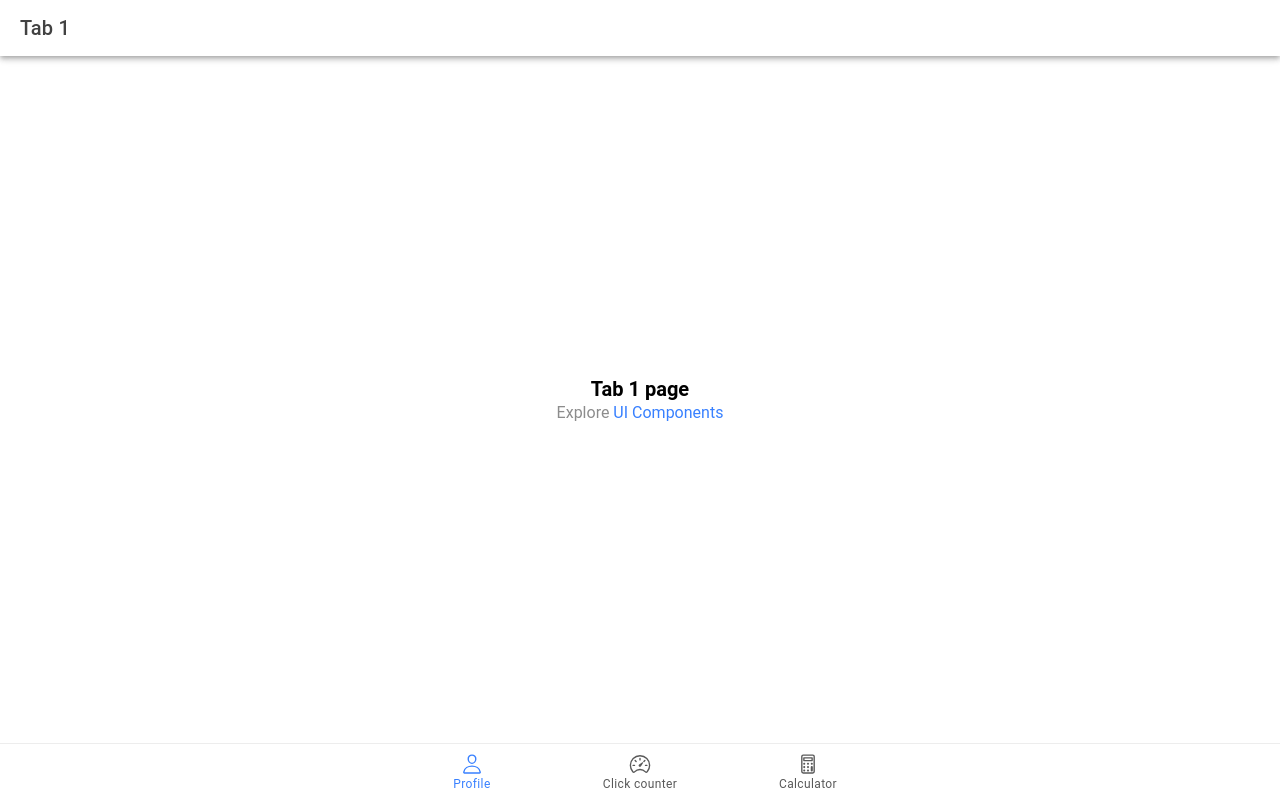
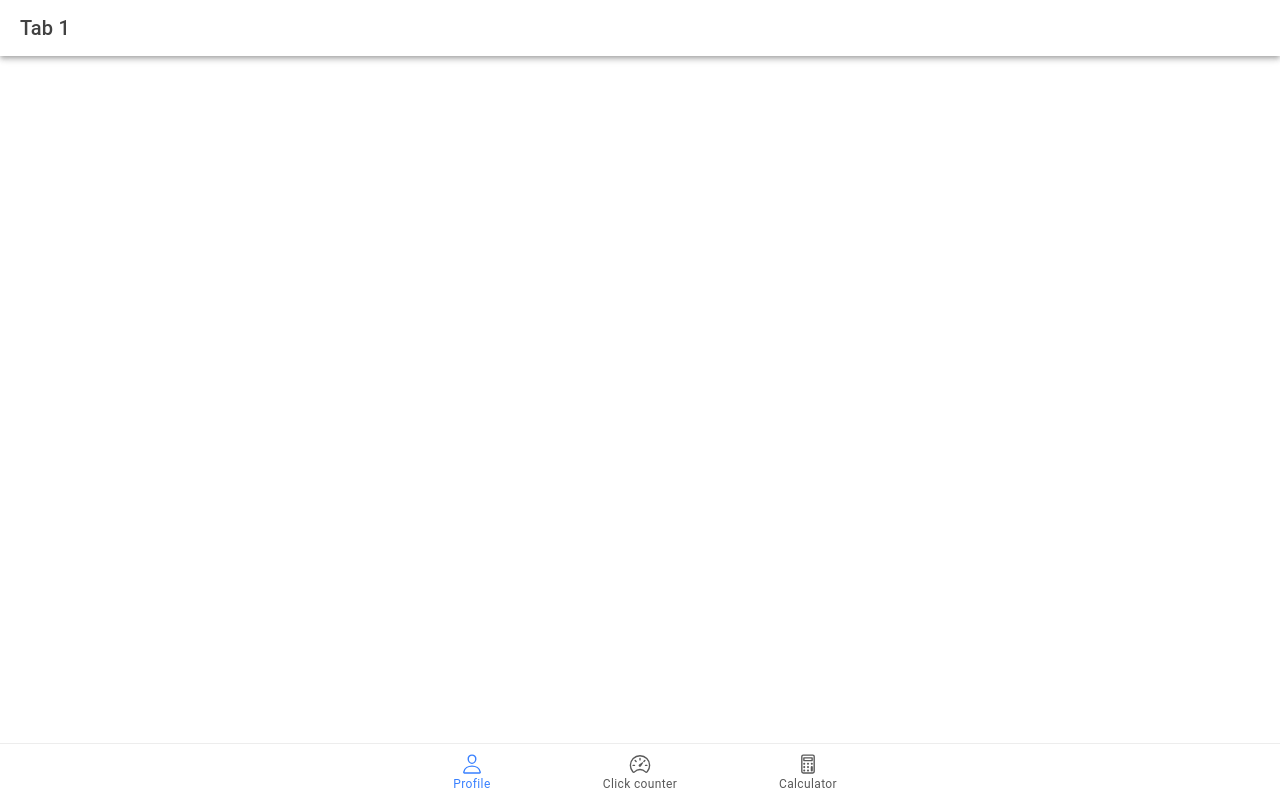
Before and after one commit to anjlibay/ion-t-libay, a React (Vite) app: page /tab1 in a window 1280 px wide. Built offline with nearby package versions, Linux system fonts and the light colour scheme.

Commit message:
Remove explorecontainer

```diff
--- a/src/components/ExploreContainer.tsx
+++ b/src/components/ExploreContainer.tsx
@@ -7,8 +7,8 @@ interface ContainerProps {
 const ExploreContainer: React.FC<ContainerProps> = ({ name }) => {
   return (
     <div className="container">
-      <strong>{name}</strong>
-      <p>Explore <a target="_blank" rel="noopener noreferrer" href="https://ionicframework.com/docs/components">UI Components</a></p>
+      {/* <strong>{name}</strong> */}
+
     </div>
   );
 };
```
